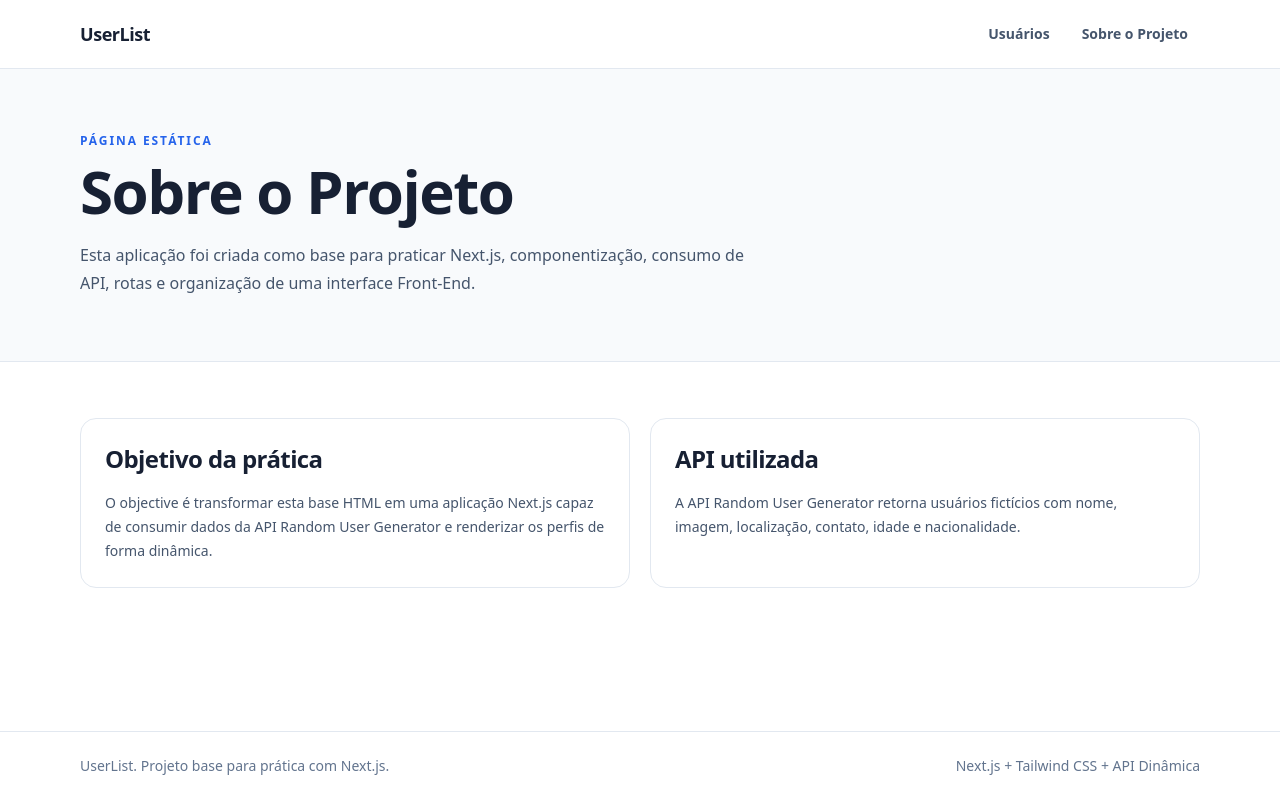
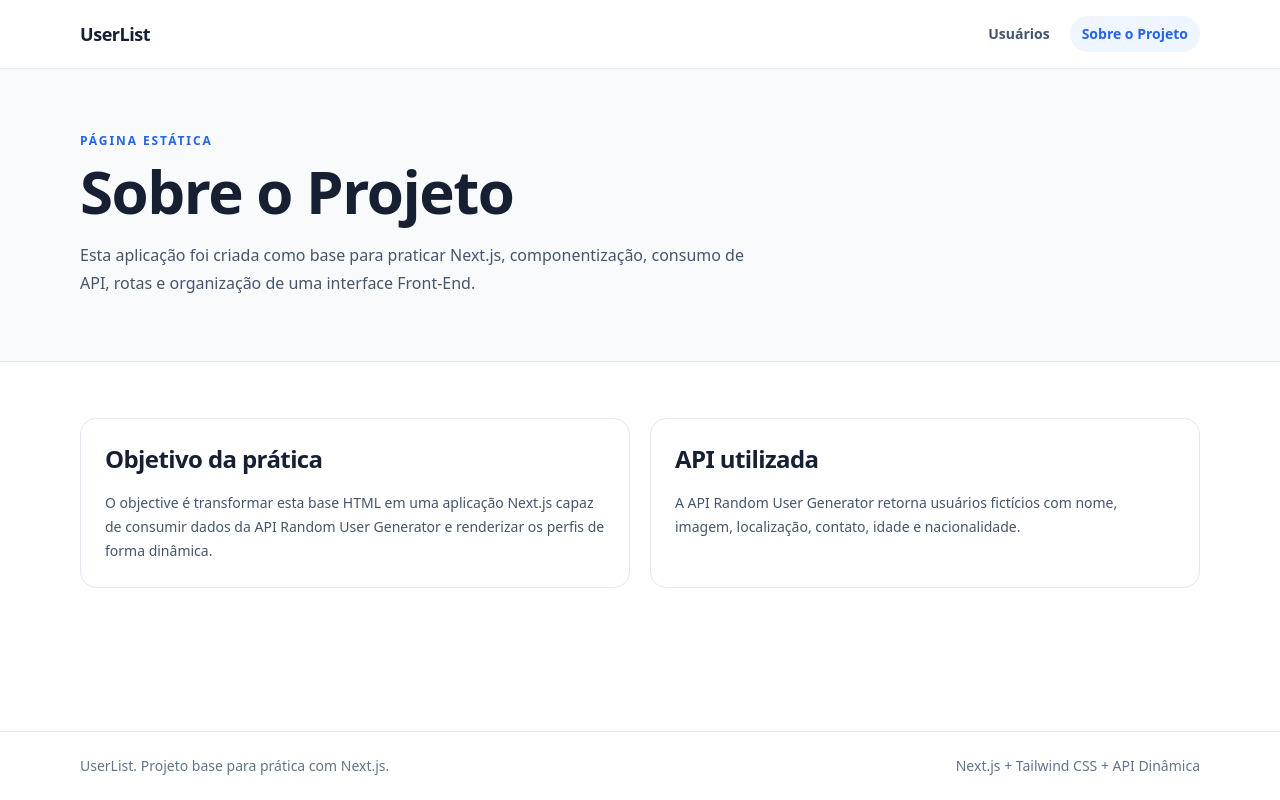
Before and after one commit to okannenberg/user-list, a Next.js app: page /about in a window 1280 px wide. Built offline with nearby package versions, Linux system fonts and the light colour scheme.

Commit message:
Fix: Adjusted variable name

```diff
--- a/src/components/Header.jsx
+++ b/src/components/Header.jsx
@@ -24,8 +24,8 @@ export default function Header() {
                         Usuários
                     </Link>
                     <Link
-                        href="/sobre"
-                        className={`rounded-full px-3 py-2 transition-colors ${pathname === '/sobre'
+                        href="/about"
+                        className={`rounded-full px-3 py-2 transition-colors ${pathname === '/about'
                             ? 'bg-app-soft text-app-primary'
                             : 'hover:bg-slate-100'
                             }`}
```
